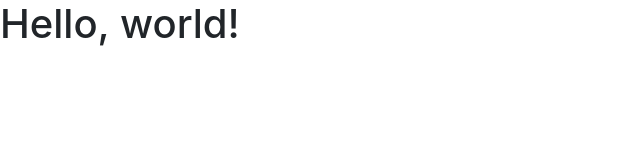
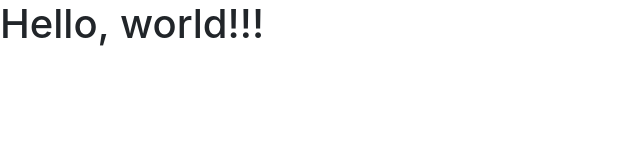
Before and after one commit to valerian1978/github-flow, a plain HTML site: page index.html in a window 1280 px wide. Shown: the full height of the page, 0-640 px from the left. Drawn offline with nearby package versions, Linux system fonts and the light colour scheme.

Commit message:
Modify basic skeleton HTML

```diff
--- a/index.html
+++ b/index.html
@@ -5,10 +5,10 @@
     <meta name="viewport" content="width=device-width, initial-scale=1, shrink-to-fit=no">
     <link rel="stylesheet" href="https://stackpath.bootstrapcdn.com/bootstrap/4.1.1/css/bootstrap.min.css" integrity="sha384-WskhaSGFgHYWDcbwN70/dfYBj47jz9qbsMId/iRN3ewGhXQFZCSftd1LZCfmhktB" crossorigin="anonymous">
 
-    <title>Hello, world!</title>
+    <title>Hello, world!!!</title>
   </head>
   <body>
-    <h1>Hello, world!</h1>
+    <h1>Hello, world!!!</h1>
 
     <script src="https://code.jquery.com/jquery-3.3.1.slim.min.js" integrity="sha384-q8i/X+965DzO0rT7abK41JStQIAqVgRVzpbzo5smXKp4YfRvH+8abtTE1Pi6jizo" crossorigin="anonymous"></script>
     <script src="https://cdnjs.cloudflare.com/ajax/libs/popper.js/1.14.3/umd/popper.min.js" integrity="sha384-ZMP7rVo3mIykV+2+9J3UJ46jBk0WLaUAdn689aCwoqbBJiSnjAK/l8WvCWPIPm49" crossorigin="anonymous"></script>
```
